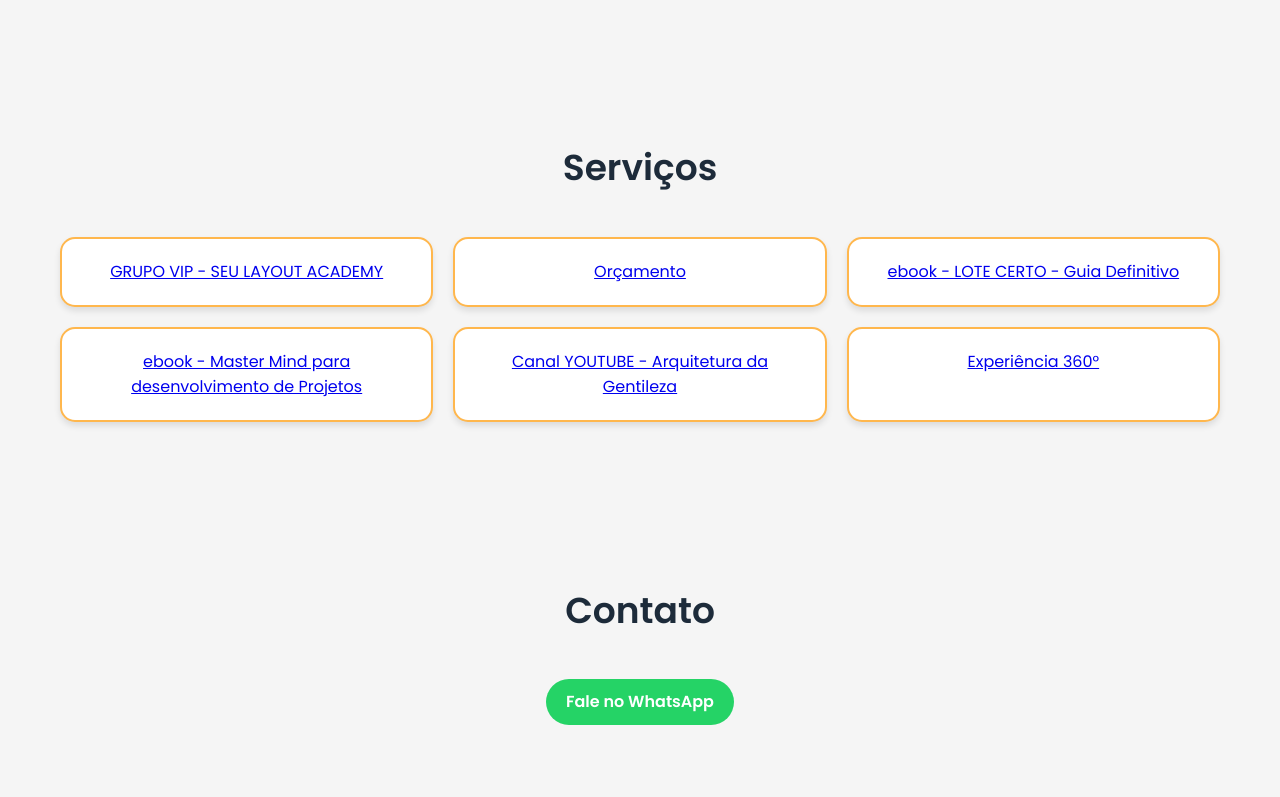
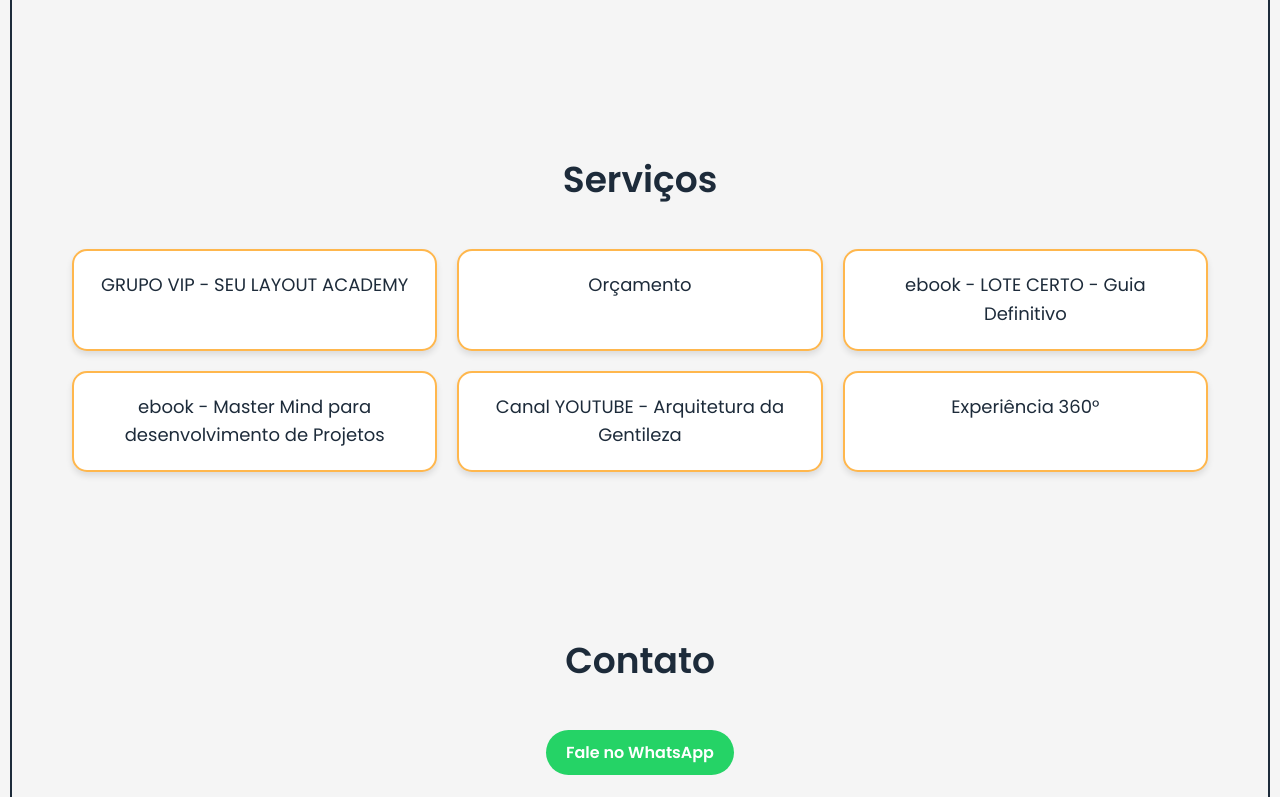
Before and after one commit to andersonjr667/Thiago-Vieira, a plain HTML site: page index.html in a window 1280 px wide. Shown: the part 1435-2232 px from the top of the page. Drawn offline with nearby package versions, Linux system fonts and the light colour scheme.

Commit message:
Melhorias no layout: bordas, fonte Playfair Display, ajustes nos botões, logo e rodapé

```diff
--- a/index.html
+++ b/index.html
@@ -3,9 +3,9 @@
 <head>
     <meta charset="UTF-8">
     <meta name="viewport" content="width=device-width, initial-scale=1.0">
-    <title>Thiago Vieira -  Arquiteto e Empresario</title>
+    <title>Thiago Vieira - Arquiteto e Empresario</title>
     <link rel="stylesheet" href="styles.css">
-    <link href="https://fonts.googleapis.com/css2?family=Poppins:wght@400;600&display=swap" rel="stylesheet">
+    <link href="https://fonts.googleapis.com/css2?family=Poppins:wght@400;600&family=Playfair+Display:wght@700&display=swap" rel="stylesheet"> <!-- Nova fonte -->
     <style>
         /* Estilos adicionais para o banner */
         .banner {
@@ -19,6 +19,7 @@
             font-size: 48px;
             margin-bottom: 20px;
             color: #1D2B3A; /* Azul escuro */
+            font-family: 'Playfair Display', serif; /* Nova fonte para o título */
         }
 
         .banner p {
@@ -57,6 +58,7 @@
             border-radius: 15px;
             object-fit: cover;
             margin-right: 20px;
+            border: 2px solid #1D2B3A; /* Borda fina na imagem */
         }
 
         .sobre-content p {
@@ -120,6 +122,16 @@
             text-align: center;
             box-shadow: 0px 4px 6px rgba(0, 0, 0, 0.1);
             transition: transform 0.3s ease, box-shadow 0.3s ease;
+            cursor: pointer; /* Adiciona o cursor de clique */
+        }
+
+        .service-item a {
+            text-decoration: none; /* Remove o sublinhado */
+            color: #1D2B3A; /* Cor do texto no azul do site */
+            font-size: 18px; /* Aumenta o tamanho do texto */
+            display: block; /* Faz com que o link ocupe todo o espaço do botão */
+            width: 100%;
+            height: 100%;
         }
 
         .service-item:hover {
--- a/styles.css
+++ b/styles.css
@@ -11,6 +11,9 @@ body {
     line-height: 1.6;
     background-color: #F5F5F5;
     color: #333;
+    border: 2px solid #1D2B3A; /* Linha fina na borda da página */
+    margin: 10px; /* Margem para a linha não ficar colada na borda da janela */
+    overflow-x: hidden; /* Evita que a margem afete o rodapé */
 }
 
 /* Header */
@@ -36,7 +39,7 @@ header .container {
 }
 
 header .logo img {
-    height: 50px;
+    height: 70px; /* Aumenta o tamanho do logo */
     width: auto;
 }
 
@@ -115,11 +118,14 @@ section h2 {
 .banner h1 {
     font-size: 48px;
     margin-bottom: 20px;
+    color: #1D2B3A; /* Azul escuro */
+    font-family: 'Playfair Display', serif; /* Nova fonte para o título */
 }
 
 .banner p {
     font-size: 24px;
     margin-bottom: 40px;
+    color: #1D2B3A; /* Azul escuro */
 }
 
 .cta-button {
@@ -152,6 +158,7 @@ section h2 {
     border-radius: 15px;
     object-fit: cover;
     margin-right: 20px;
+    border: 2px solid #1D2B3A; /* Borda fina na imagem */
 }
 
 .sobre-content p {
@@ -193,6 +200,16 @@ section h2 {
     text-align: center;
     box-shadow: 0px 4px 6px rgba(0, 0, 0, 0.1);
     transition: transform 0.3s ease, box-shadow 0.3s ease;
+    cursor: pointer; /* Adiciona o cursor de clique */
+}
+
+.service-item a {
+    text-decoration: none; /* Remove o sublinhado */
+    color: #1D2B3A; /* Cor do texto no azul do site */
+    font-size: 18px; /* Aumenta o tamanho do texto */
+    display: block; /* Faz com que o link ocupe todo o espaço do botão */
+    width: 100%;
+    height: 100%;
 }
 
 .service-item:hover {
@@ -238,6 +255,11 @@ footer {
     text-align: center;
     padding: 20px;
     margin-top: 40px;
+    width: 100%; /* Garante que o rodapé ocupe toda a largura */
+    position: relative; /* Mantém o rodapé no fluxo normal */
+    left: 0;
+    right: 0;
+    bottom: 0;
 }
 
 footer .social-links {
```
